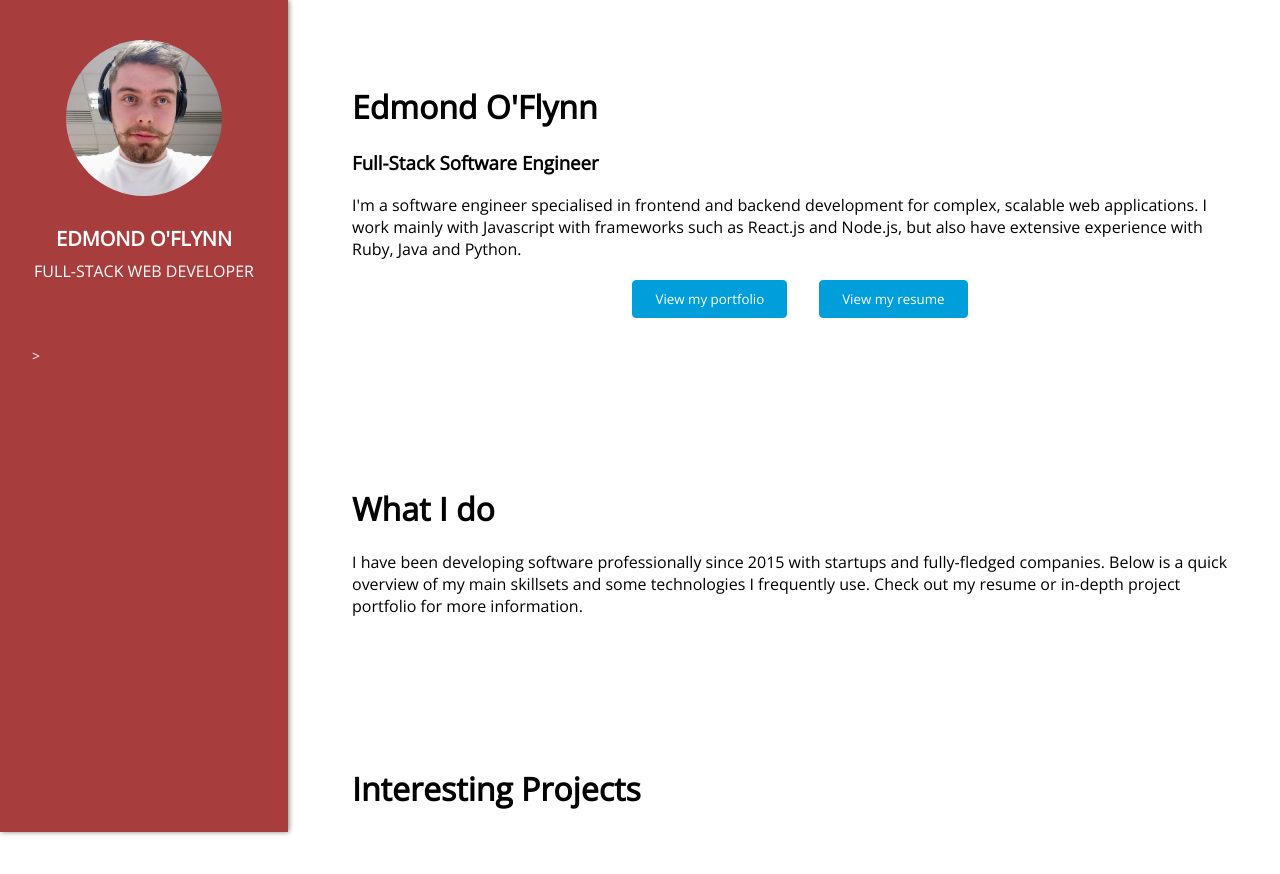
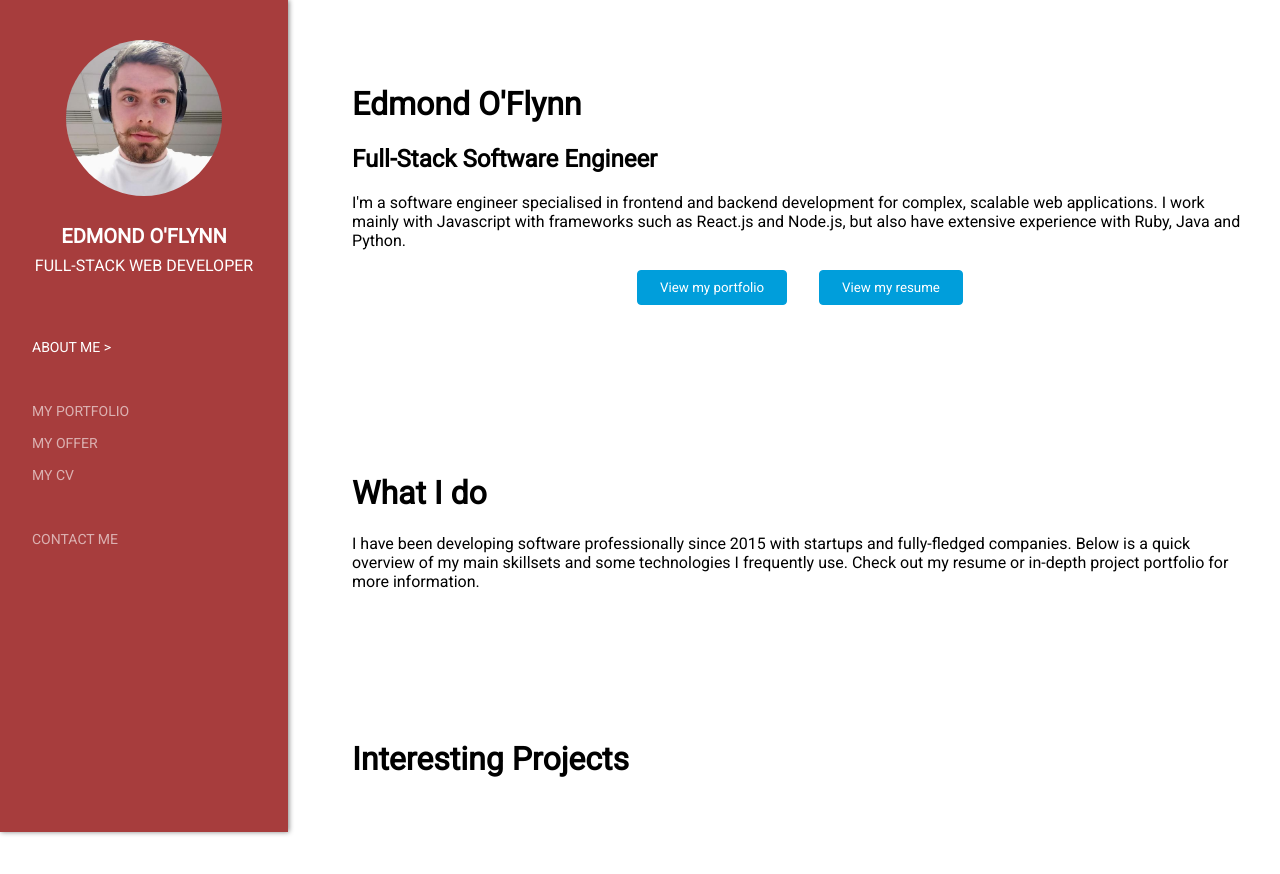
Before and after one commit to oflynned/Portfolio-Website, a Gatsby site: page / in a window 1280 px wide. Shown: the top 874 px of the page. Built offline with nearby package versions, Linux system fonts and the light colour scheme; Gatsby itself is replaced by a stand-in of ours.

Commit message:
refactor index with nav

```diff
--- a/src/pages/index.css
+++ b/src/pages/index.css
@@ -1,5 +1,6 @@
 * {
-    font-family: "Open Sans", sans-serif;
+    font-family: "Roboto", sans-serif;
+    -webkit-font-smoothing: antialiased;
 }
 
 body {
--- a/src/pages/index.js
+++ b/src/pages/index.js
@@ -1,23 +1,14 @@
 import React, {Component} from "react"
 import {Helmet} from "react-helmet"
 
+import "./index.css"
+
+import headings from "../common/navHeadings";
+
 import NavBar from "../components/nav/NavBar"
-
-import {overview} from "../common/skills";
-
-import "./index.css"
 import Button from "../components/input/Button";
-import Col from "../components/common/col";
-import Row from "../components/common/row";
 
 class Index extends Component {
-    constructor() {
-        super();
-        this.state = {
-            selectedIndex: 0
-        }
-    }
-
     render() {
         return (
             <div className={"index"}>
@@ -25,17 +16,17 @@ class Index extends Component {
                     <title>Edmond O'Flynn | Software Engineer</title>/>
                 </Helmet>
 
-                <NavBar headings={["About", "Portfolio", "Resume", "Contact"]}
-                        selectedIndex={this.state.selectedIndex}/>
+                <NavBar headings={headings} selectedIndex={0}/>
 
                 <div className={"content"}>
                     <div className={"offset-page-content"}>
                         <div className={"content-inner"}>
                             <h1>Edmond O'Flynn</h1>
-                            <h3>Full-Stack Software Engineer</h3>
+                            <h2>Full-Stack Software Engineer</h2>
                             <p>
                                 I'm a software engineer specialised in frontend and backend development for
-                                complex, scalable web applications. I work mainly with Javascript with frameworks such
+                                complex, scalable web applications. I work mainly with Javascript with frameworks
+                                such
                                 as React.js and Node.js, but also have extensive experience with Ruby, Java and
                                 Python.
                             </p>
@@ -54,12 +45,6 @@ class Index extends Component {
                                 technologies I frequently use. Check out my resume or in-depth project portfolio for
                                 more information.
                             </p>
-
-                            {/*{*/}
-                            {/*    overview.map(({title}) => {*/}
-                            {/*        return title*/}
-                            {/*    })*/}
-                            {/*}*/}
                         </div>
 
                         <div className={"content-inner"}>
```
